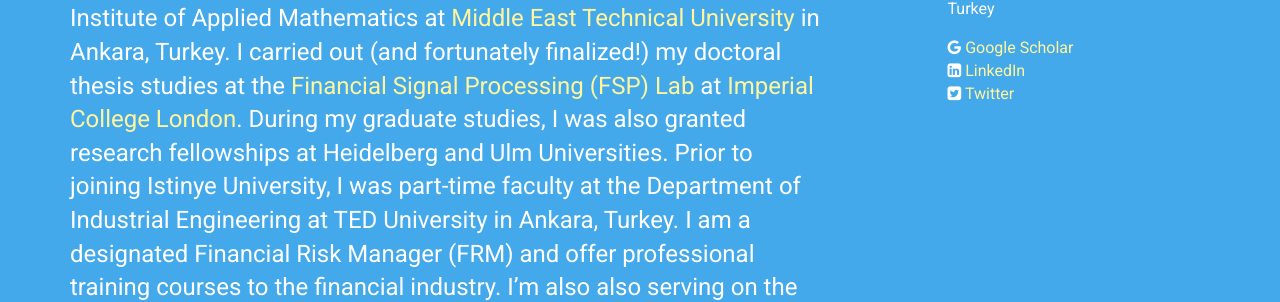
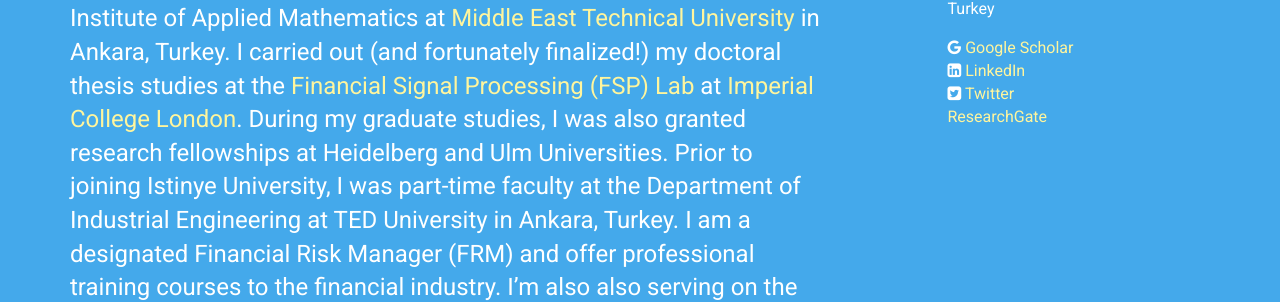
Before and after one commit to nsydn/nsydn.github.io, a Jekyll site: the page built from index.html, in a window 1280 px wide and 900 px high. Shown: the part 434-736 px from the top of the window. Built offline with Jekyll 4.4.1, drawn with Linux system fonts in a browser that asks for light colours; nearby versions of some CDN libraries.

Commit message:
Update personal.yml

```diff
--- a/_data/personal.yml
+++ b/_data/personal.yml
@@ -30,6 +30,10 @@
     network: Twitter
     username: nsydn_
     url: https://twitter.com/nsydn_
+  -
+    network: ResearchGate
+    username:
+    url: https://www.researchgate.net/profile/Nadi_Serhan_Aydin
 
 intro:
   title: Welcome!
```
